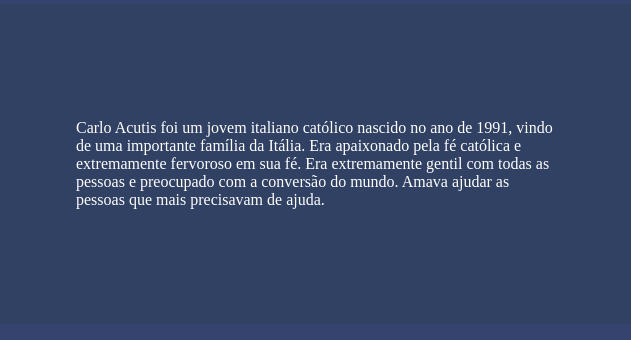
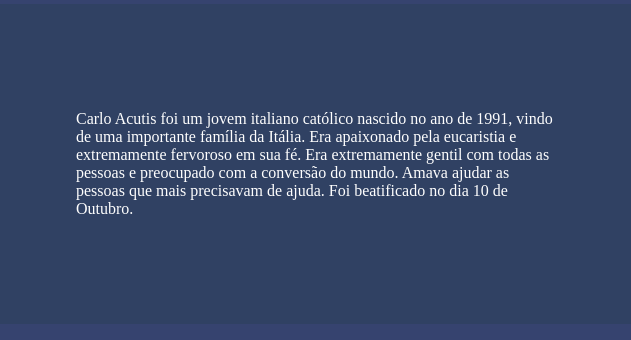
Before and after one commit to leticialencar12TC/atividade411, a plain HTML site: page index.html in a window 1280 px wide. Shown: the part 460-800 px from the top of the page, 324-955 px from the left. Drawn offline with Linux system fonts and the light colour scheme.

Commit message:
salvar alterações em p

```diff
--- a/index.html
+++ b/index.html
@@ -20,8 +20,8 @@
         </div>
         <div class="segunda">
             <img src="https://i.pinimg.com/enabled/236x/64/6f/9e/646f9eb03279d694749e925d41f9e42d.jpg" alt="">
-          <p>Carlo Acutis foi um jovem italiano católico nascido no ano de 1991, vindo de uma importante família da Itália. Era apaixonado pela fé católica e extremamente fervoroso em sua fé.
-            Era extremamente gentil com todas as pessoas e preocupado com a conversão do mundo. Amava ajudar as pessoas que mais precisavam de ajuda.
+          <p>Carlo Acutis foi um jovem italiano católico nascido no ano de 1991, vindo de uma importante família da Itália. Era apaixonado pela eucaristia e extremamente fervoroso em sua fé.
+            Era extremamente gentil com todas as pessoas e preocupado com a conversão do mundo. Amava ajudar as pessoas que mais precisavam de ajuda. Foi beatificado no dia 10 de Outubro.
           </p>
           <img src="https://i.pinimg.com/enabled/564x/06/9e/4a/069e4a3408db5fd8bace5181ad1731fa.jpg" alt="">
         </div>
```
